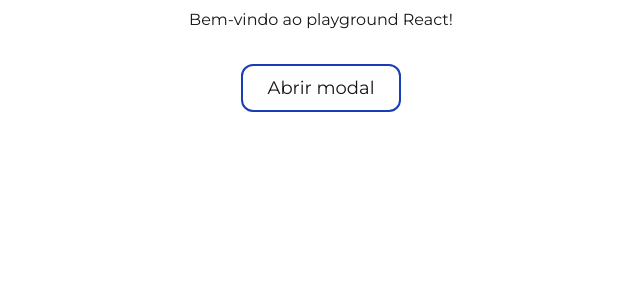
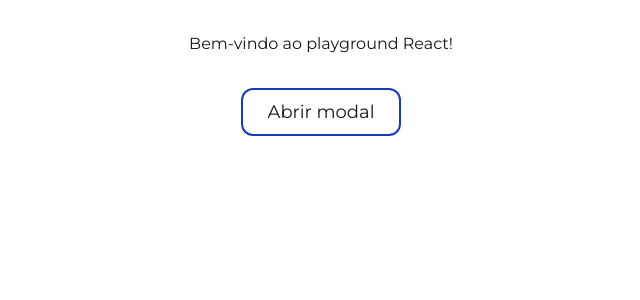
Before and after one commit to Pedro-Alonso/playground, a Next.js app: page / in a window 1280 px wide. Shown: the top 300 px of the page, without its empty margins (319-959 px from the left). Built offline with nearby package versions, Linux system fonts and the light colour scheme.

Commit message:
💄 Updated Screen styles

```diff
--- a/src/components/screen/screen.tsx
+++ b/src/components/screen/screen.tsx
@@ -8,7 +8,7 @@ interface ScreenProps {
 export const Screen = ({ children, className = "" }: ScreenProps) => {
   return (
     <div
-      className={`flex flex-col justify-center items-center h-full w-full p-2 ${className}`}
+      className={`flex flex-col justify-center items-center h-full w-full p-8 ${className}`}
     >
       {children}
     </div>
```
